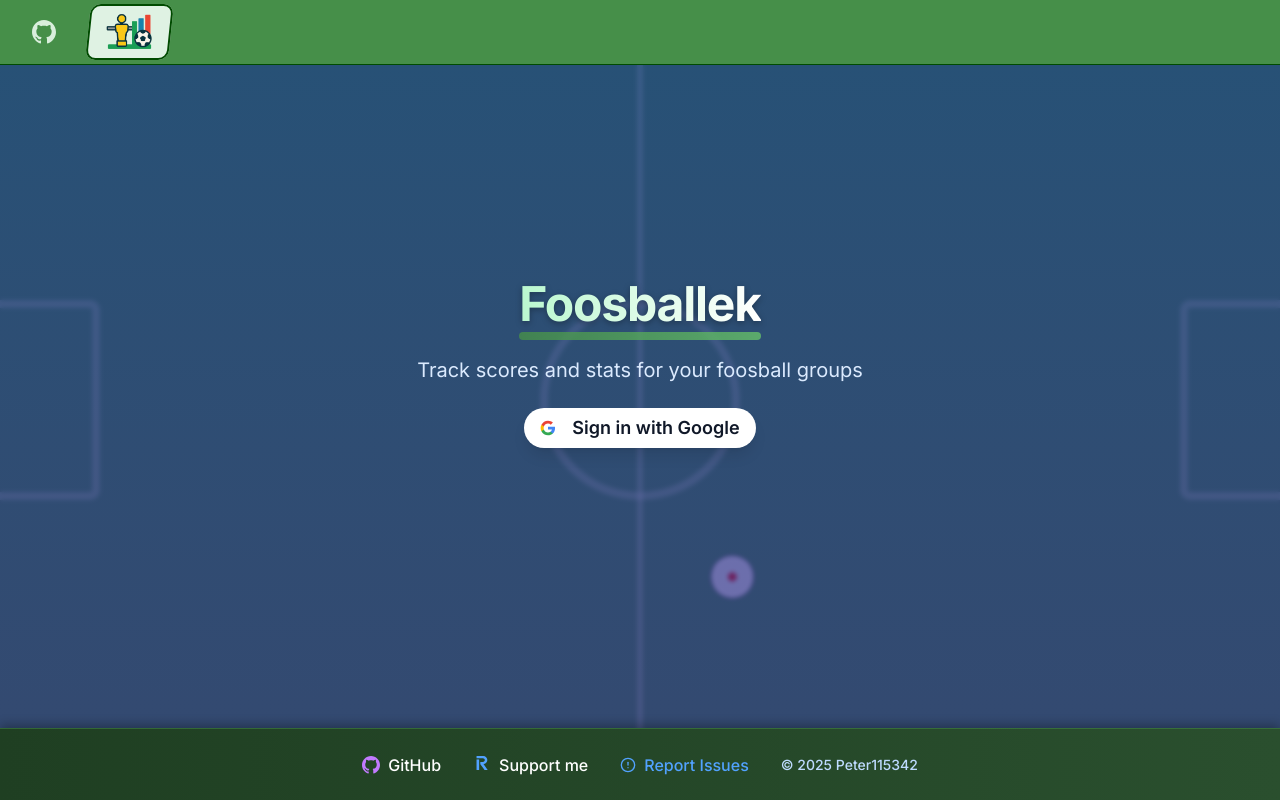
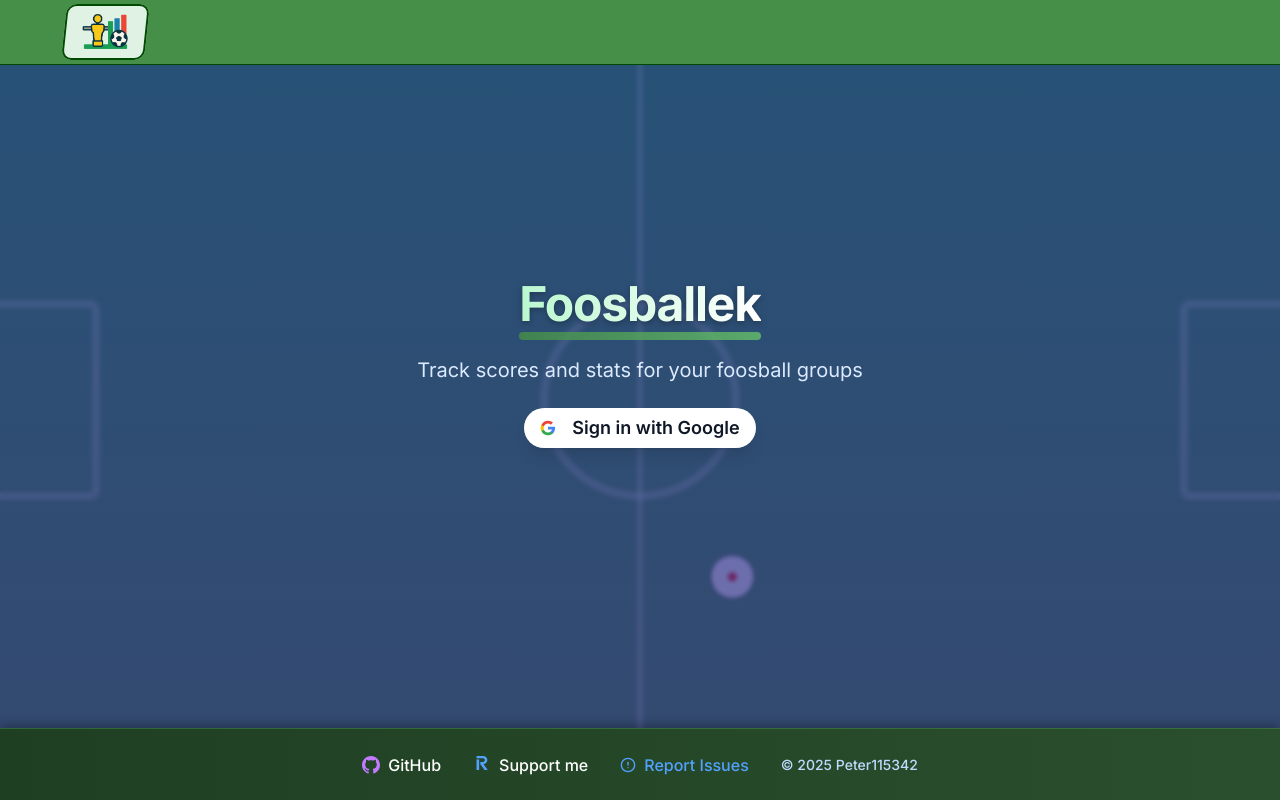
Before and after one commit to peter115342/foosball_group_tracker, a Next.js app: page / in a window 1280 px wide. Built offline with nearby package versions, Linux system fonts and the light colour scheme; no server answers.

Commit message:
feat : removed Github link on landing page from Navbar

```diff
--- a/components/layout/Navbar.tsx
+++ b/components/layout/Navbar.tsx
@@ -28,7 +28,7 @@ export default function Navbar() {
     <nav className="border-navbar border-b bg-[#468f49] sticky top-0 z-50">
       <div className="container mx-auto px-4 md:px-8 h-16 flex items-center justify-between">
         <div className="flex items-center">
-          {}
+          {!isLandingPage && (
             <a
               href="https://github.com/peter115342/foosball_group_tracker"
               target="_blank"
@@ -46,6 +46,7 @@ export default function Navbar() {
                 <path d="M12 0c-6.626 0-12 5.373-12 12 0 5.302 3.438 9.8 8.207 11.387.599.111.793-.261.793-.577v-2.234c-3.338.726-4.033-1.416-4.033-1.416-.546-1.387-1.333-1.756-1.333-1.756-1.089-.745.083-.729.083-.729 1.205.084 1.839 1.237 1.839 1.237 1.07 1.834 2.807 1.304 3.492.997.107-.775.418-1.305.762-1.604-2.665-.305-5.467-1.334-5.467-5.931 0-1.311.469-2.381 1.236-3.221-.124-.303-.535-1.524.117-3.176 0 0 1.008-.322 3.301 1.23.957-.266 1.983-.399 3.003-.404 1.02.005 2.047.138 3.006.404 2.291-1.552 3.297-1.23 3.297-1.23.653 1.653.242 2.874.118 3.176.77.84 1.235 1.911 1.235 3.221 0 4.609-2.807 5.624-5.479 5.921.43.372.823 1.102.823 2.222v3.293c0 .319.192.694.801.576 4.765-1.589 8.199-6.086 8.199-11.386 0-6.627-5.373-12-12-12z"/>
               </svg>
             </a>
+          )}
 
           {}
           <Link href={user ? "/dashboard" : "/"} className="relative group ml-2 md:ml-8">
```
Lines whose indentation alone changed are shown as unchanged.
